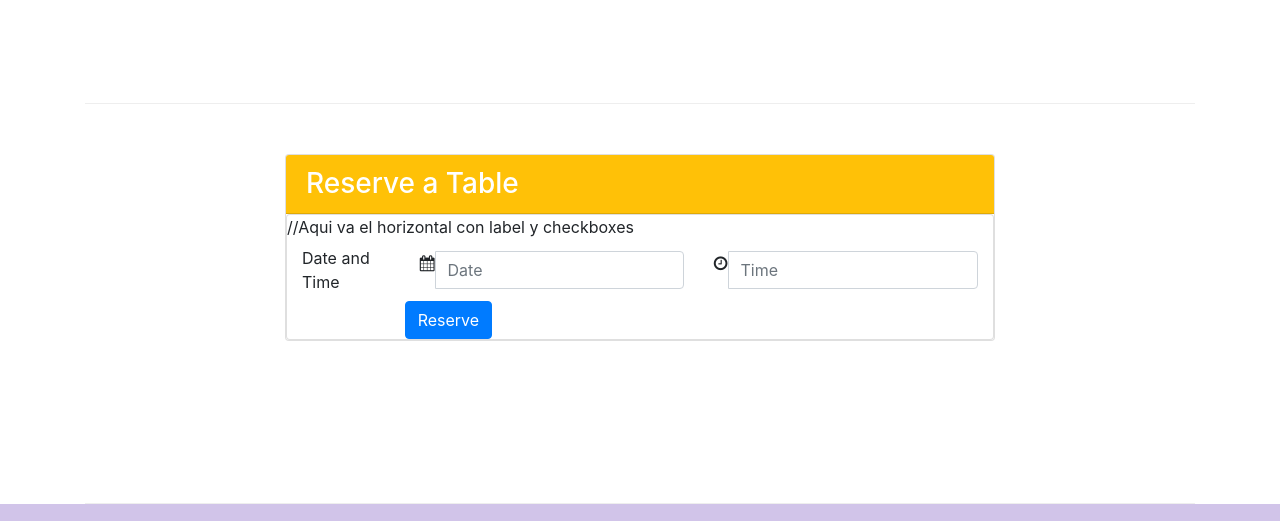
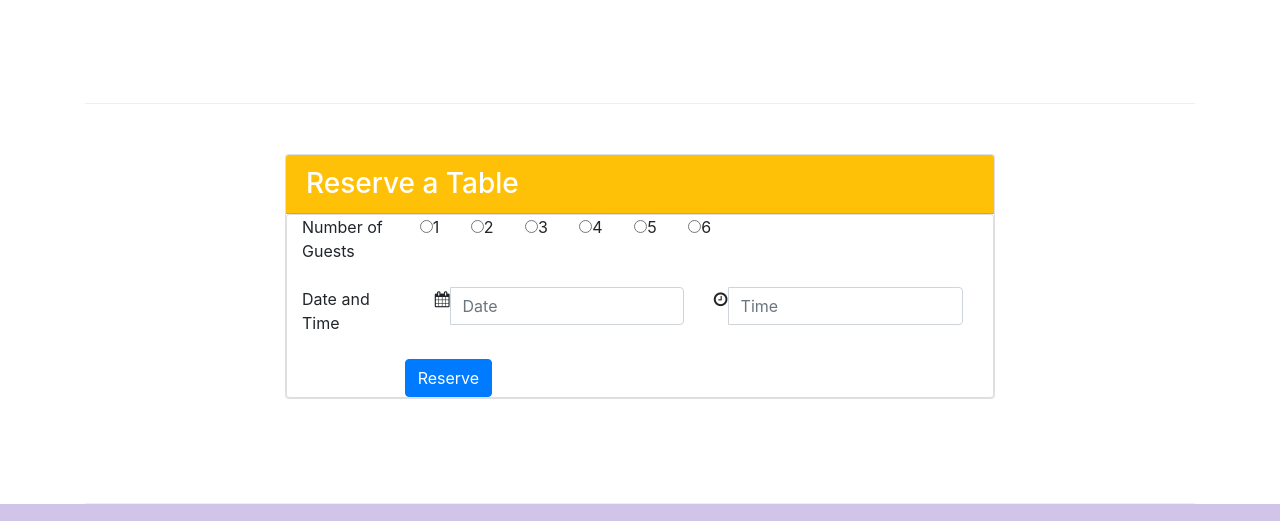
Before and after one commit to hacknugithub/bootstrapfirst, a website: page index.html in a window 1280 px wide. Shown: the part 1446-1967 px from the top of the page. Drawn offline with nearby package versions, Linux system fonts and the light colour scheme.

Commit message:
not so elegant solution

```diff
--- a/index.html
+++ b/index.html
@@ -102,20 +102,35 @@
             <div class="card">
               <h3 class="card-header bg-warning text-white">Reserve a Table</h3>
               <div class="card card-block">
-                //Aqui va el horizontal con label y checkboxes
-                  <div class="form-group-row form-inline">
-                    <label for="date-input" class="col-xs-12 col-md-2 col-form-label">Date and Time</label>
-                    <div class="col-sm-5 col-xs-4">
+                <form class="form-horizontal" action="index.html" method="post">
+                <div class="form-group">
+                    <label class="col-sm-2"for="radiogroup">Number of Guests</label>
+                  <div class="col-sm-10 pull-right" id="radiogroup">
+                    <label class="radio-inline"><input type="radio" name="optradio1">1<span class="hidden-xs-down">&nbsp;&nbsp;&nbsp;&nbsp;&nbsp;&nbsp;</span></label>
+                    <label class="radio-inline"><input type="radio" name="optradio1">2<span class="hidden-xs-down">&nbsp;&nbsp;&nbsp;&nbsp;&nbsp;&nbsp;</span></label>
+                    <label class="radio-inline"><input type="radio" name="optradio1">3<span class="hidden-xs-down">&nbsp;&nbsp;&nbsp;&nbsp;&nbsp;&nbsp;</span></label>
+                    <label class="radio-inline"><input type="radio" name="optradio1">4<span class="hidden-xs-down">&nbsp;&nbsp;&nbsp;&nbsp;&nbsp;&nbsp;</span></label>
+                    <label class="radio-inline"><input type="radio" name="optradio1">5<span class="hidden-xs-down">&nbsp;&nbsp;&nbsp;&nbsp;&nbsp;&nbsp;</span></label>
+                    <label class="radio-inline"><input type="radio" name="optradio1">6<span class="hidden-xs-down">&nbsp;&nbsp;&nbsp;&nbsp;&nbsp;&nbsp;</span></label>
+                  </div>
+                </div>
+                  <div class="form-group">
+                      <label for="date-input" class="col-sm-2 control-label">Date and Time</label>
+                      <div class="form-group form-inline col-sm-10 pull-right">
+                        <div class="col-sm-6">
                           <div class="input-group">
                             <div class="input-group-addon"><i class="fa fa-calendar"></i></div>
                             <input class="form-control" type="text" placeholder="Date" id="date-input">
                           </div>
+
                         </div>
-                    <div class="col-sm-5 col-xs-4">
+                        <div class="col-sm-6">
                           <div class="input-group">
                             <div class="input-group-addon"><i class="fa fa-clock-o"></i></div>
-                        <input class="form-control" type="text" placeholder="Time" id="example-time-input">
+                            <input class="form-control" type="text" placeholder="Time" id="date-input">
                           </div>
+                        </div>
+
                       </div>
                   </div>
 
@@ -124,6 +139,7 @@
                 <div class="card-block">
                   <button class="btn btn-primary offset-2" type="submit">Reserve</button>
 
+                </div>
               </div>
               </div>
 
```
Lines whose indentation alone changed are shown as unchanged.
